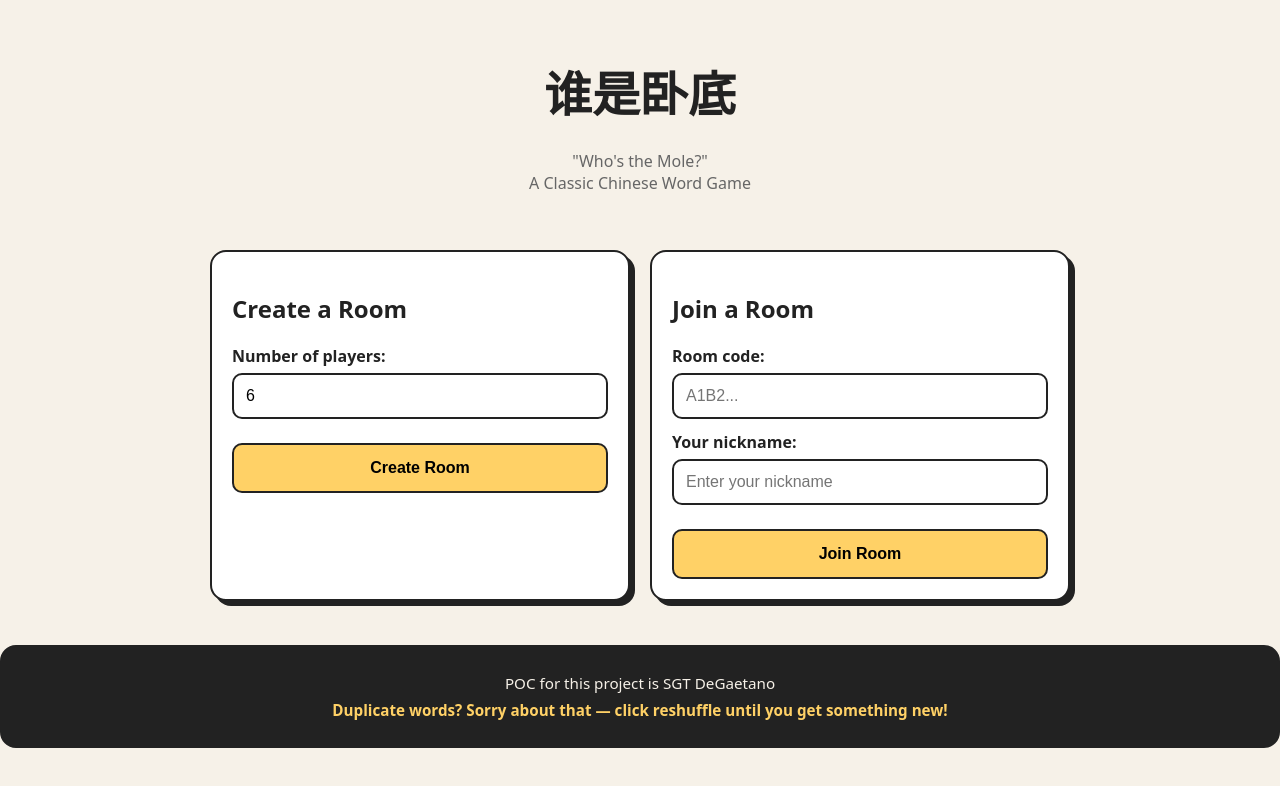
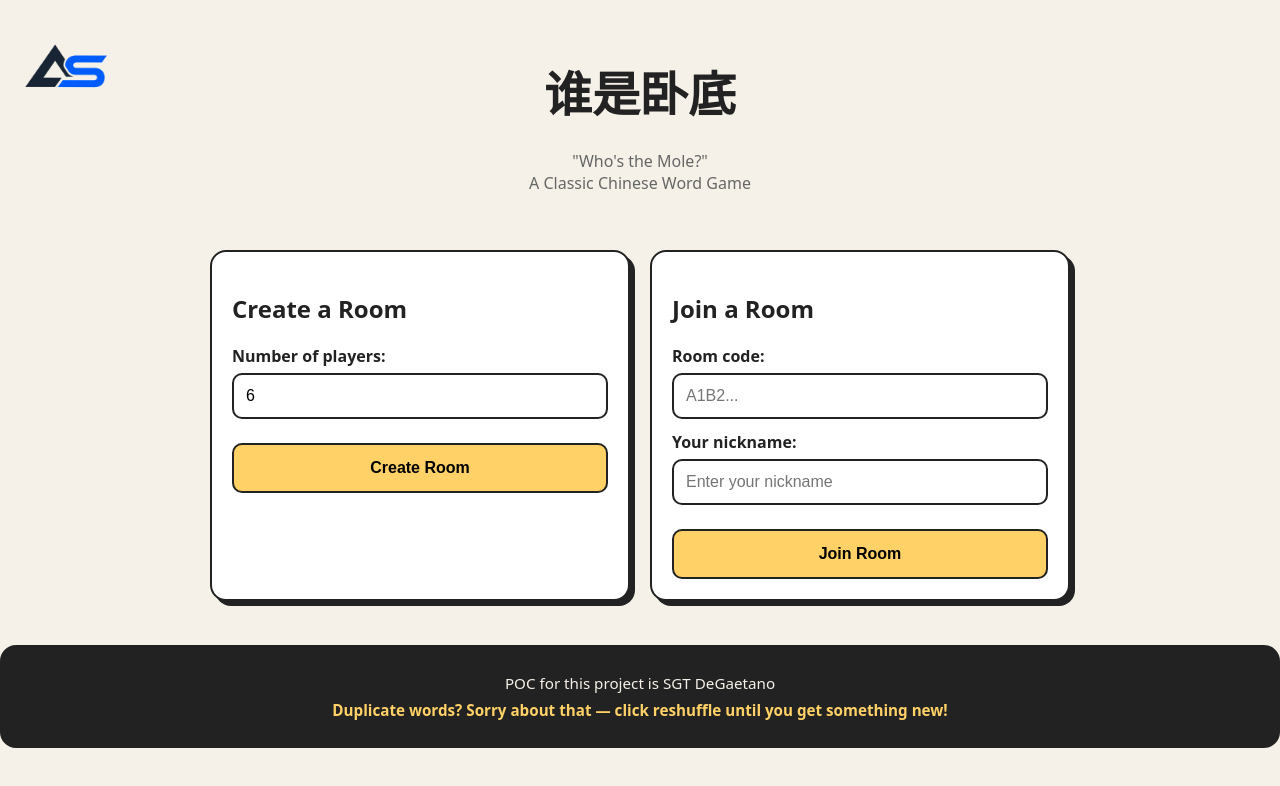
Before and after one commit to Awbem/sheishiwodi, a plain HTML site: page index.html in a window 1280 px wide. Drawn offline with Linux system fonts and the light colour scheme.

Commit message:
Added homepage-linked corner logo to all edapps.

```diff
--- a/index.html
+++ b/index.html
@@ -9,8 +9,16 @@
 </head>
 <body>
   <main class="app">
+
+    <div class="cornerlogo">
+      <a href="https://awbem.dev/">
+          <img src="awbem-studios_app-icon_1024x1024.png" alt="Awbem Studios Logo" width="100" height="100">
+      </a>
+    </div>
+
     <h1>谁是卧底</h1>
     <p class="subtitle">"Who's the Mole?"<br>A Classic Chinese Word Game</p>
+
 
     <section class="card">
       <h2>Create a Room</h2>
--- a/style.css
+++ b/style.css
@@ -7,6 +7,22 @@ body {
   font-family: system-ui, Arial, sans-serif;
   background: #f6f1e8;
   color: #222;
+}
+
+.cornerlogo {
+  position: absolute;
+  top: 1rem;
+  left: 1rem;
+}
+
+.cornerlogo a,
+.cornerlogo img {
+  display: block;
+}
+
+.cornerlogo img {
+  width: clamp(56px, 12vw, 100px);
+  height: auto;
 }
 
 .app {
```
